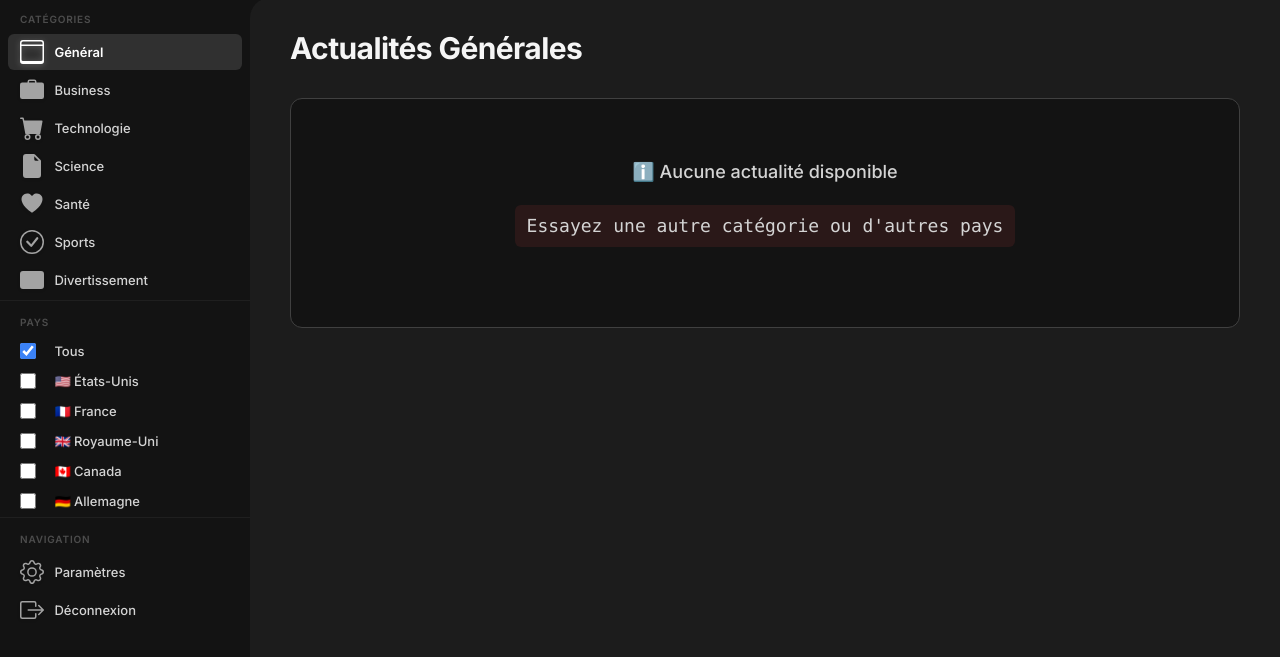
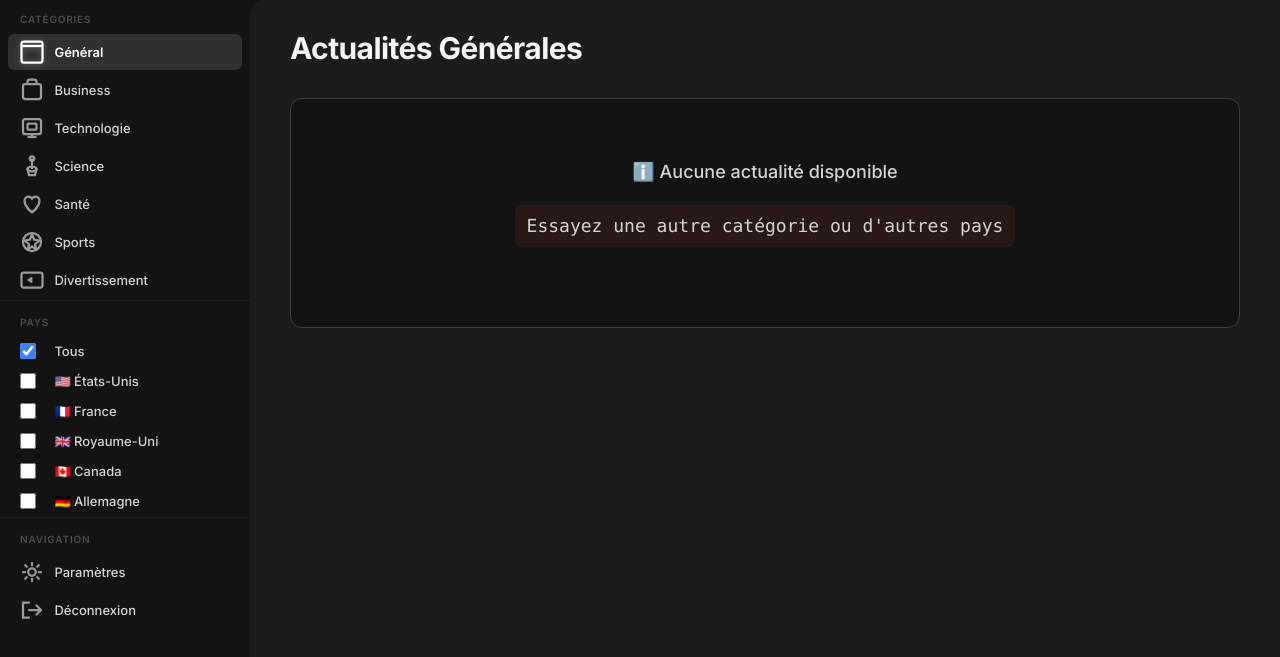
Before and after one commit to ju-nocode/newsly-ai, a website: page dashboard.html in a window 1280 px wide. Shown: the part 37-694 px from the top of the page. Drawn offline with Linux system fonts and the light colour scheme; no server answers; sample sign-in values are in the browser's storage.

Commit message:
new updates

```diff
--- a/dashboard.html
+++ b/dashboard.html
@@ -31,57 +31,66 @@
                 <ul class="sidebar-menu">
                     <li class="sidebar-menu-item">
                         <a class="sidebar-menu-link active" href="#" data-category="general">
-                            <svg viewBox="0 0 16 16" fill="currentColor">
-                                <path d="M0 2a2 2 0 0 1 2-2h12a2 2 0 0 1 2 2v12a2 2 0 0 1-2 2H2a2 2 0 0 1-2-2zm2-1a1 1 0 0 0-1 1v1h14V2a1 1 0 0 0-1-1zm13 3H1v9a1 1 0 0 0 1 1h12a1 1 0 0 0 1-1z"/>
+                            <svg viewBox="0 0 16 16" fill="none" stroke="currentColor">
+                                <rect x="1" y="1" width="14" height="14" rx="1.5" stroke-width="1.5"/>
+                                <line x1="1" y1="4" x2="15" y2="4" stroke-width="1.5"/>
                             </svg>
                             <span data-i18n="category.general">Général</span>
                         </a>
                     </li>
                     <li class="sidebar-menu-item">
                         <a class="sidebar-menu-link" href="#" data-category="business">
-                            <svg viewBox="0 0 16 16" fill="currentColor">
-                                <path d="M6.5 1A1.5 1.5 0 0 0 5 2.5V3H1.5A1.5 1.5 0 0 0 0 4.5v8A1.5 1.5 0 0 0 1.5 14h13a1.5 1.5 0 0 0 1.5-1.5v-8A1.5 1.5 0 0 0 14.5 3H11v-.5A1.5 1.5 0 0 0 9.5 1zm0 1h3a.5.5 0 0 1 .5.5V3H6v-.5a.5.5 0 0 1 .5-.5"/>
+                            <svg viewBox="0 0 16 16" fill="none" stroke="currentColor">
+                                <rect x="2" y="4" width="12" height="10" rx="1.5" stroke-width="1.5"/>
+                                <path d="M5 4V2.5C5 1.67 5.67 1 6.5 1h3C10.33 1 11 1.67 11 2.5V4" stroke-width="1.5"/>
                             </svg>
                             <span data-i18n="category.business">Business</span>
                         </a>
                     </li>
                     <li class="sidebar-menu-item">
                         <a class="sidebar-menu-link" href="#" data-category="technology">
-                            <svg viewBox="0 0 16 16" fill="currentColor">
-                                <path d="M0 1.5A.5.5 0 0 1 .5 1H2a.5.5 0 0 1 .485.379L2.89 3H14.5a.5.5 0 0 1 .491.592l-1.5 8A.5.5 0 0 1 13 12H4a.5.5 0 0 1-.491-.408L2.01 3.607 1.61 2H.5a.5.5 0 0 1-.5-.5M5 12a2 2 0 1 0 0 4 2 2 0 0 0 0-4m7 0a2 2 0 1 0 0 4 2 2 0 0 0 0-4m-7 1a1 1 0 1 1 0 2 1 1 0 0 1 0-2m7 0a1 1 0 1 1 0 2 1 1 0 0 1 0-2"/>
+                            <svg viewBox="0 0 16 16" fill="none" stroke="currentColor">
+                                <rect x="2" y="2" width="12" height="10" rx="1.5" stroke-width="1.5"/>
+                                <rect x="5" y="5" width="6" height="4" rx="0.5" stroke-width="1.5"/>
+                                <line x1="8" y1="12" x2="8" y2="14" stroke-width="1.5"/>
+                                <line x1="5" y1="14" x2="11" y2="14" stroke-width="1.5"/>
                             </svg>
                             <span data-i18n="category.technology">Technologie</span>
                         </a>
                     </li>
                     <li class="sidebar-menu-item">
                         <a class="sidebar-menu-link" href="#" data-category="science">
-                            <svg viewBox="0 0 16 16" fill="currentColor">
-                                <path d="M9.293 0H4a2 2 0 0 0-2 2v12a2 2 0 0 0 2 2h8a2 2 0 0 0 2-2V4.707A1 1 0 0 0 13.707 4L10 .293A1 1 0 0 0 9.293 0M9.5 3.5v-2l3 3h-2a1 1 0 0 1-1-1"/>
+                            <svg viewBox="0 0 16 16" fill="none" stroke="currentColor">
+                                <path d="M5 10L6 14H10L11 10" stroke-width="1.5" stroke-linecap="round"/>
+                                <ellipse cx="8" cy="10" rx="3" ry="1.5" stroke-width="1.5"/>
+                                <path d="M8 10V3" stroke-width="1.5"/>
+                                <circle cx="8" cy="3" r="1.5" stroke-width="1.5"/>
                             </svg>
                             <span data-i18n="category.science">Science</span>
                         </a>
                     </li>
                     <li class="sidebar-menu-item">
                         <a class="sidebar-menu-link" href="#" data-category="health">
-                            <svg viewBox="0 0 16 16" fill="currentColor">
-                                <path d="m8 2.748-.717-.737C5.6.281 2.514.878 1.4 3.053c-.523 1.023-.641 2.5.314 4.385.92 1.815 2.834 3.989 6.286 6.357 3.452-2.368 5.365-4.542 6.286-6.357.955-1.886.838-3.362.314-4.385C13.486.878 10.4.28 8.717 2.01z"/>
+                            <svg viewBox="0 0 16 16" fill="none" stroke="currentColor">
+                                <path d="M8 13.5C8 13.5 3 10 3 6C3 4.5 4 3 5.5 3C6.5 3 7.5 3.5 8 4.5C8.5 3.5 9.5 3 10.5 3C12 3 13 4.5 13 6C13 10 8 13.5 8 13.5Z" stroke-width="1.5" stroke-linejoin="round"/>
                             </svg>
                             <span data-i18n="category.health">Santé</span>
                         </a>
                     </li>
                     <li class="sidebar-menu-item">
                         <a class="sidebar-menu-link" href="#" data-category="sports">
-                            <svg viewBox="0 0 16 16" fill="currentColor">
-                                <path d="M8 15A7 7 0 1 1 8 1a7 7 0 0 1 0 14m0 1A8 8 0 1 0 8 0a8 8 0 0 0 0 16"/>
-                                <path d="m10.97 4.97-.02.022-3.473 4.425-2.093-2.094a.75.75 0 0 0-1.06 1.06L6.97 11.03a.75.75 0 0 0 1.079-.02l3.992-4.99a.75.75 0 0 0-1.071-1.05"/>
+                            <svg viewBox="0 0 16 16" fill="none" stroke="currentColor">
+                                <circle cx="8" cy="8" r="6" stroke-width="1.5"/>
+                                <path d="M8 3L9.5 6.5L13 7L10 9.5L11 13L8 11L5 13L6 9.5L3 7L6.5 6.5L8 3Z" stroke-width="1.5" stroke-linejoin="round"/>
                             </svg>
                             <span data-i18n="category.sports">Sports</span>
                         </a>
                     </li>
                     <li class="sidebar-menu-item">
                         <a class="sidebar-menu-link" href="#" data-category="entertainment">
-                            <svg viewBox="0 0 16 16" fill="currentColor">
-                                <path d="M0 4a2 2 0 0 1 2-2h12a2 2 0 0 1 2 2v8a2 2 0 0 1-2 2H2a2 2 0 0 1-2-2zm6.79 6.938-3.5-2a.5.5 0 0 1 0-.876l3.5-2A.5.5 0 0 1 7.5 6.5v4a.5.5 0 0 1-.71.438"/>
+                            <svg viewBox="0 0 16 16" fill="none" stroke="currentColor">
+                                <rect x="1" y="3" width="14" height="10" rx="1.5" stroke-width="1.5"/>
+                                <path d="M5 8L8 6V10L5 8Z" fill="currentColor"/>
                             </svg>
                             <span data-i18n="category.entertainment">Divertissement</span>
                         </a>
@@ -138,18 +147,19 @@
                 <ul class="sidebar-menu">
                     <li class="sidebar-menu-item">
                         <a class="sidebar-menu-link" href="settings.html">
-                            <svg viewBox="0 0 16 16" fill="currentColor">
-                                <path d="M8 4.754a3.246 3.246 0 1 0 0 6.492 3.246 3.246 0 0 0 0-6.492M5.754 8a2.246 2.246 0 1 1 4.492 0 2.246 2.246 0 0 1-4.492 0"/>
-                                <path d="M9.796 1.343c-.527-1.79-3.065-1.79-3.592 0l-.094.319a.873.873 0 0 1-1.255.52l-.292-.16c-1.64-.892-3.433.902-2.54 2.541l.159.292a.873.873 0 0 1-.52 1.255l-.319.094c-1.79.527-1.79 3.065 0 3.592l.319.094a.873.873 0 0 1 .52 1.255l-.16.292c-.892 1.64.901 3.434 2.541 2.54l.292-.159a.873.873 0 0 1 1.255.52l.094.319c.527 1.79 3.065 1.79 3.592 0l.094-.319a.873.873 0 0 1 1.255-.52l.292.16c1.64.893 3.434-.902 2.54-2.541l-.159-.292a.873.873 0 0 1 .52-1.255l.319-.094c1.79-.527 1.79-3.065 0-3.592l-.319-.094a.873.873 0 0 1-.52-1.255l.16-.292c.893-1.64-.902-3.433-2.541-2.54l-.292.159a.873.873 0 0 1-1.255-.52zm-2.633.283c.246-.835 1.428-.835 1.674 0l.094.319a1.873 1.873 0 0 0 2.693 1.115l.291-.16c.764-.415 1.6.42 1.184 1.185l-.159.292a1.873 1.873 0 0 0 1.116 2.692l.318.094c.835.246.835 1.428 0 1.674l-.319.094a1.873 1.873 0 0 0-1.115 2.693l.16.291c.415.764-.42 1.6-1.185 1.184l-.291-.159a1.873 1.873 0 0 0-2.693 1.116l-.094.318c-.246.835-1.428.835-1.674 0l-.094-.319a1.873 1.873 0 0 0-2.692-1.115l-.292.16c-.764.415-1.6-.42-1.184-1.185l.159-.291A1.873 1.873 0 0 0 1.945 8.93l-.319-.094c-.835-.246-.835-1.428 0-1.674l.319-.094A1.873 1.873 0 0 0 3.06 4.377l-.16-.292c-.415-.764.42-1.6 1.185-1.184l.292.159a1.873 1.873 0 0 0 2.692-1.115z"/>
+                            <svg viewBox="0 0 16 16" fill="none" stroke="currentColor">
+                                <circle cx="8" cy="8" r="2.5" stroke-width="1.5"/>
+                                <path d="M8 2v1.5M8 12.5V14M14 8h-1.5M3.5 8H2M12.5 12.5l-1-1M4.5 4.5l-1-1M12.5 3.5l-1 1M4.5 11.5l-1 1" stroke-width="1.5" stroke-linecap="round"/>
                             </svg>
                             <span data-i18n="nav.settings">Paramètres</span>
                         </a>
                     </li>
                     <li class="sidebar-menu-item">
                         <a class="sidebar-menu-link" href="#" id="sidebarLogoutBtn">
-                            <svg viewBox="0 0 16 16" fill="currentColor">
-                                <path fill-rule="evenodd" d="M10 12.5a.5.5 0 0 1-.5.5h-8a.5.5 0 0 1-.5-.5v-9a.5.5 0 0 1 .5-.5h8a.5.5 0 0 1 .5.5v2a.5.5 0 0 0 1 0v-2A1.5 1.5 0 0 0 9.5 2h-8A1.5 1.5 0 0 0 0 3.5v9A1.5 1.5 0 0 0 1.5 14h8a1.5 1.5 0 0 0 1.5-1.5v-2a.5.5 0 0 0-1 0z"/>
-                                <path fill-rule="evenodd" d="M15.854 8.354a.5.5 0 0 0 0-.708l-3-3a.5.5 0 0 0-.708.708L14.293 7.5H5.5a.5.5 0 0 0 0 1h8.793l-2.147 2.146a.5.5 0 0 0 .708.708z"/>
+                            <svg viewBox="0 0 16 16" fill="none" stroke="currentColor">
+                                <path d="M6 13H2V3H6" stroke-width="1.5" stroke-linecap="round"/>
+                                <path d="M11 11L14 8L11 5" stroke-width="1.5" stroke-linecap="round" stroke-linejoin="round"/>
+                                <line x1="14" y1="8" x2="6" y2="8" stroke-width="1.5" stroke-linecap="round"/>
                             </svg>
                             <span data-i18n="nav.logout">Déconnexion</span>
                         </a>
--- a/public/css/modules/sidebar.css
+++ b/public/css/modules/sidebar.css
@@ -397,13 +397,13 @@
 
 /* Sidebar SVG Icons */
 .sidebar-menu-link svg {
-  width: 16px;
-  height: 16px;
+  width: 18px;
+  height: 18px;
   flex-shrink: 0;
   color: currentColor;
-  opacity: 0.75;
+  opacity: 0.7;
   transition: all 0.15s ease;
-  filter: drop-shadow(0 1px 2px rgba(0, 0, 0, 0.1));
+  stroke-width: 0.5px;
 }
 
 .sidebar-menu-link:hover svg {
```
